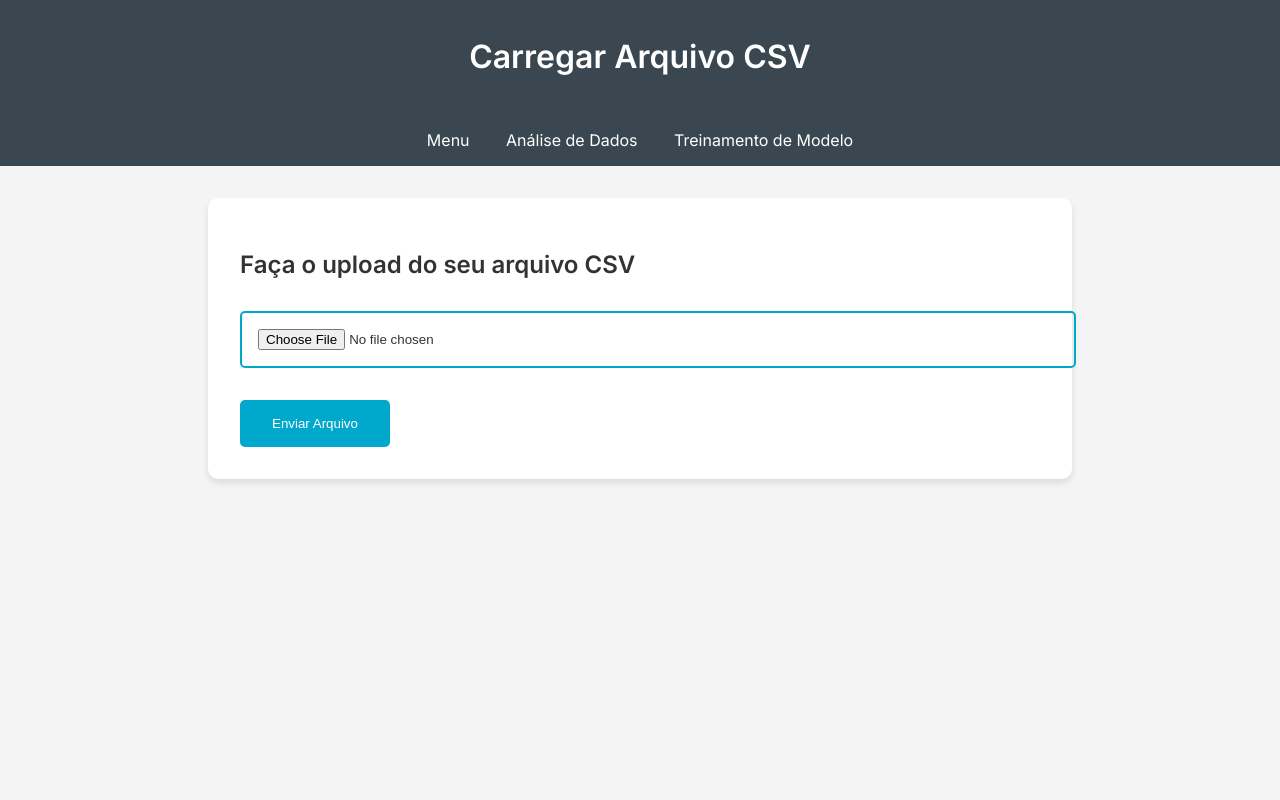
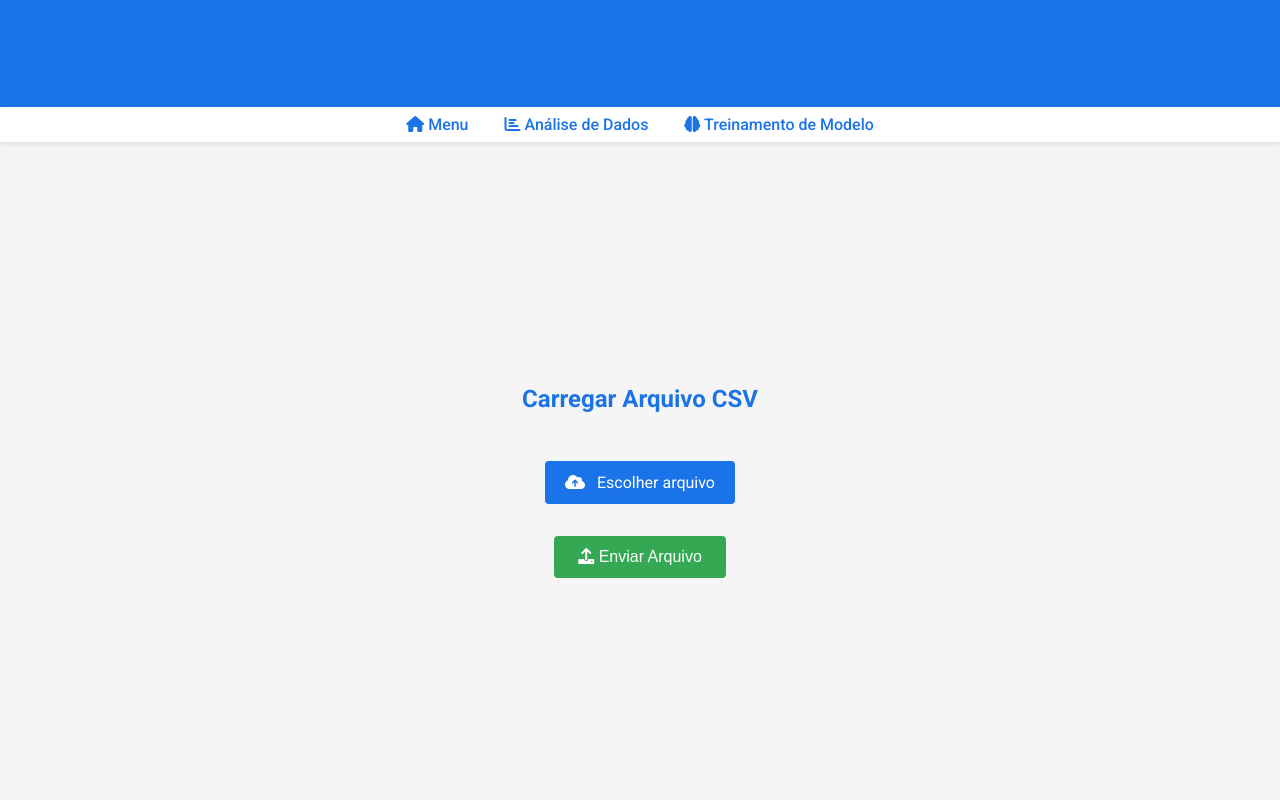
Before and after one commit to GustavoRossii/TrabalhoFinalTopicos, a Flask app: page /upload in a window 1280 px wide. Run offline with Flask 3, Linux system fonts and the light colour scheme.

Commit message:
Update upload.html

```diff
--- a/templates/upload.html
+++ b/templates/upload.html
@@ -3,88 +3,151 @@
 <head>
     <meta charset="UTF-8">
     <meta name="viewport" content="width=device-width, initial-scale=1.0">
-    <title>Carregar Arquivo</title>
-    <link href="https://fonts.googleapis.com/css2?family=Inter:wght@300;400;600&display=swap" rel="stylesheet">
+    <title>DataFlow - Carregar Arquivo</title>
+    <link href="https://fonts.googleapis.com/css2?family=Roboto:wght@300;400;500;700&display=swap" rel="stylesheet">
+    <link rel="stylesheet" href="https://cdnjs.cloudflare.com/ajax/libs/font-awesome/6.0.0-beta3/css/all.min.css">
     <style>
-        /* CSS geral compartilhado */
         :root {
-            --primary-color: #3a4750;
-            --secondary-color: #00a8cc;
-            --accent-color: #ff6b6b;
-            --background-color: #f4f4f4;
-            --text-color: #333333;
+            --primary-color: #1a73e8;
+            --secondary-color: #34a853;
+            --accent-color: #ea4335;
+            --background-color: #f5f5f5;
+            --text-color: #202124;
         }
         body, html {
             margin: 0;
             padding: 0;
-            font-family: 'Inter', sans-serif;
+            font-family: 'Roboto', sans-serif;
             background-color: var(--background-color);
             color: var(--text-color);
+            min-height: 100vh;
+            display: flex;
+            flex-direction: column;
         }
-        header, nav {
+        header {
             background-color: var(--primary-color);
             color: white;
             padding: 1rem;
             text-align: center;
+            box-shadow: 0 2px 4px rgba(0,0,0,0.1);
+        }
+        nav {
+            background-color: #ffffff;
+            padding: 0.5rem;
+            text-align: center;
+            box-shadow: 0 2px 4px rgba(0,0,0,0.1);
         }
         nav a {
-            color: white;
+            color: var(--primary-color);
             text-decoration: none;
             margin: 0 1rem;
+            font-weight: 500;
+            transition: color 0.3s ease;
         }
         nav a:hover {
             color: var(--accent-color);
         }
         .container {
-            max-width: 800px;
-            margin: 2rem auto;
-            background: white;
+            flex: 1;
+            display: flex;
+            flex-direction: column;
+            justify-content: center;
+            align-items: center;
             padding: 2rem;
-            border-radius: 10px;
-            box-shadow: 0 4px 6px rgba(0, 0, 0, 0.1);
+        }
+        h1, h2 {
+            color: var(--primary-color);
+            margin-bottom: 1rem;
+            text-align: center;
         }
         .file-upload-wrapper {
             margin: 2rem 0;
+            text-align: center;
         }
         .file-upload-input {
-            width: 100%;
-            padding: 1rem;
-            border: 2px solid var(--secondary-color);
-            border-radius: 5px;
+            display: none;
+        }
+        .file-upload-label {
+            display: inline-block;
+            padding: 12px 20px;
+            background-color: var(--primary-color);
+            color: white;
+            border-radius: 4px;
+            cursor: pointer;
+            transition: background-color 0.3s ease;
+        }
+        .file-upload-label:hover {
+            background-color: #1765cc;
+        }
+        .file-upload-label i {
+            margin-right: 8px;
+        }
+        #file-name {
+            margin-top: 1rem;
+            font-style: italic;
+            text-align: center;
+        }
+        .button-container {
+            text-align: center;
+            margin-top: 2rem;
         }
         button {
             background-color: var(--secondary-color);
             color: white;
             border: none;
-            padding: 1rem 2rem;
-            border-radius: 5px;
+            padding: 12px 24px;
+            border-radius: 4px;
             cursor: pointer;
+            font-size: 1rem;
+            font-weight: 500;
+            transition: background-color 0.3s ease;
         }
         button:hover {
-            background-color: var(--accent-color);
+            background-color: #2d9249;
+        }
+        .message {
+            margin-top: 1rem;
+            padding: 1rem;
+            border-radius: 4px;
+            background-color: #e8f0fe;
+            color: var(--primary-color);
+            text-align: center;
         }
     </style>
 </head>
 <body>
     <header>
-        <h1>Carregar Arquivo CSV</h1>
+        <h1>DataFlow</h1>
     </header>
     <nav>
-        <a href="/menu">Menu</a>
-        <a href="/analisar">Análise de Dados</a>
-        <a href="/treinar">Treinamento de Modelo</a>
+        <a href="/menu"><i class="fas fa-home"></i> Menu</a>
+        <a href="/analisar"><i class="fas fa-chart-bar"></i> Análise de Dados</a>
+        <a href="/treinar"><i class="fas fa-brain"></i> Treinamento de Modelo</a>
     </nav>
     <div class="container">
-        <h2>Faça o upload do seu arquivo CSV</h2>
+        <h2>Carregar Arquivo CSV</h2>
         <form method="POST" action="/upload" enctype="multipart/form-data">
             <div class="file-upload-wrapper">
-                <input type="file" name="arquivoCSV" class="file-upload-input" accept=".csv" required>
+                <input type="file" name="arquivoCSV" id="file-upload" class="file-upload-input" accept=".csv" required>
+                <label for="file-upload" class="file-upload-label">
+                    <i class="fas fa-cloud-upload-alt"></i> Escolher arquivo
+                </label>
+                <div id="file-name"></div>
             </div>
-            <button type="submit">Enviar Arquivo</button>
+            <div class="button-container">
+                <button type="submit"><i class="fas fa-upload"></i> Enviar Arquivo</button>
+            </div>
         </form>
         {% if message %}
-            <p>{{ message }}</p>
+            <div class="message">{{ message }}</div>
         {% endif %}
     </div>
+
+    <script>
+        document.getElementById('file-upload').addEventListener('change', function(e) {
+            var fileName = e.target.files[0].name;
+            document.getElementById('file-name').textContent = 'Arquivo selecionado: ' + fileName;
+        });
+    </script>
 </body>
 </html>
```
